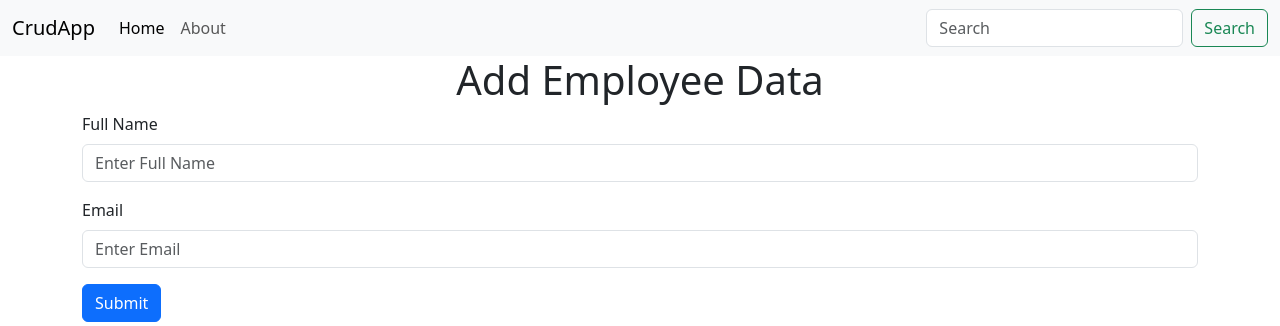
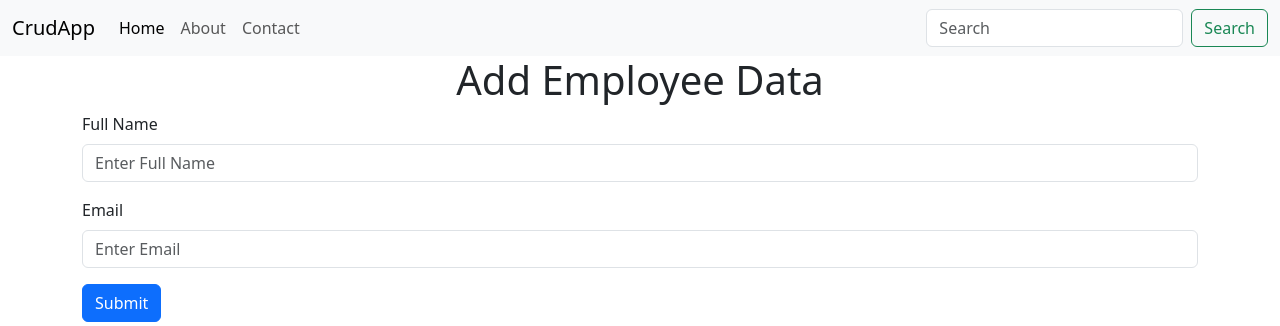
Before and after one commit to meenakshi930/Crudapp, a Flask app: page / in a window 1280 px wide. Shown: the top 326 px of the page. Run offline with Flask 3, Linux system fonts and the light colour scheme; data comes from the database, SQL or seed files in the repository.

Commit message:
cintact created

```diff
--- a/app.py
+++ b/app.py
@@ -48,6 +48,9 @@ def update(sno):
         return redirect("/")
     employee = Employee.query.filter_by(sno=sno).first()
     return render_template("update.html", employee=employee)
+@app.route("/contact")
+def contact():
+   return render_template("contact.html")
 
 if __name__ == '__main__':
    app.run(debug=True)
--- a/templates/base.html
+++ b/templates/base.html
@@ -26,6 +26,9 @@
                     <li class="nav-item">
                         <a class="nav-link" href="/about">About</a>
                     </li>
+                    <li class="nav-item">
+                        <a class="nav-link" href="/about">Contact</a>
+                    </li>
                 </ul>
                 <form class="d-flex" role="search">
                     <input class="form-control me-2" type="search" placeholder="Search" aria-label="Search" />
--- a/templates/contact.html
+++ b/templates/contact.html
@@ -0,0 +1,5 @@
+{% extends 'base.html' %}
+
+{% block body %}
+<h1>This is contact page</h1>
+{% endblock body %}
```
Also changed, not shown: 1 other file.
